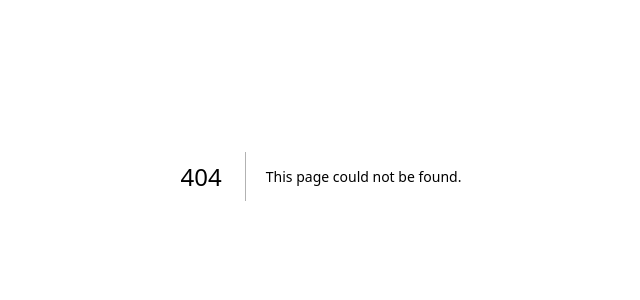
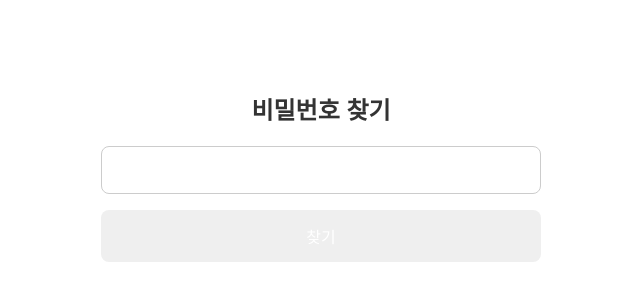
Before and after one commit to rmfnxm23/CHEESE-CHOCO_FE, a Next.js app in the folder cheesenchoco/: page /find/pw in a window 1280 px wide. Before the commit this address had no page. Shown: the part 224-524 px from the top of the page, without its empty margins (319-959 px from the left). Built offline with nearby package versions, Linux system fonts and the light colour scheme.

Commit message:
Feat: 아이디 / 비밀번호 찾기 폴더 설정 및 API 연동

```diff
--- /dev/null
+++ b/cheesenchoco/src/features/UserManagement/FindPage/FindId/styled.ts
@@ -0,0 +1,77 @@
+import styled from "styled-components";
+
+export const FindIdStyled = styled.div`
+  &.findid-wrap {
+    width: 100%;
+    height: 100vh;
+    display: flex;
+    align-items: center;
+    justify-content: center;
+
+    .findid-container {
+      display: flex;
+      flex-direction: column;
+      align-items: center;
+      padding: 40px 30px;
+      border-radius: 12px;
+      width: 100%;
+      max-width: 500px;
+
+      h2 {
+        font-size: 24px;
+        font-weight: bold;
+        color: #333;
+        margin-bottom: 20px;
+      }
+
+      form {
+        width: 100%;
+        display: flex;
+        flex-direction: column;
+
+        input {
+          padding: 14px 16px;
+          font-size: 16px;
+          border: 1px solid #ccc;
+          border-radius: 8px;
+          margin-bottom: 16px;
+          transition: border-color 0.3s;
+
+          &:focus {
+            outline: none;
+            border-color: #007bff;
+          }
+        }
+
+        button {
+          padding: 14px 16px;
+          font-size: 16px;
+
+          color: #fff;
+          border: none;
+          border-radius: 8px;
+          cursor: pointer;
+          transition: background-color 0.3s;
+
+          &:hover {
+            background-color: #0056b3;
+          }
+        }
+
+        div {
+          margin-top: 10px;
+          font-size: 15px;
+        }
+
+        strong {
+          color: #007bff;
+        }
+      }
+
+      .error-message {
+        color: red;
+        margin-top: 10px;
+      }
+    }
+  }
+`;
--- /dev/null
+++ b/cheesenchoco/src/features/UserManagement/FindPage/FindPw/index.tsx
@@ -0,0 +1,80 @@
+import { useFormik } from "formik";
+import { useEffect, useState } from "react";
+import { useRouter } from "next/router";
+import axios from "axios";
+import { FindPwStyled } from "./styled";
+import clsx from "clsx";
+
+const FindPwPage = () => {
+  const router = useRouter();
+
+  //   const [userEmail, setUserEmail] = useState(""); // 조회한 이메일
+  const [notFound, setNotFound] = useState(""); // 등록된 이메일이 없을 때 메세지 관리
+
+  // 비밀번호 찾기 버튼 (이메일 조회)
+  const formik = useFormik({
+    initialValues: {
+      email: "",
+    },
+    onSubmit: async (values) => {
+      const email = values.email;
+
+      if (!email.trim()) {
+        setNotFound("이메일을 입력해주세요.");
+        // setUserEmail("");
+        return;
+      }
+
+      try {
+        const res = await axios.post("http://localhost:5000/user/find/pw", {
+          email,
+        });
+
+        if (res.data.success === true) {
+          console.log(res.data.userId);
+          //   setUserEmail(res.data.userId.email);
+          //   console.log(userEmail);
+          setNotFound("ok");
+        } else {
+          setNotFound(res.data.message);
+        }
+      } catch (err) {
+        console.error(err);
+      }
+    },
+  });
+
+  return (
+    <FindPwStyled className={clsx("findpw-wrap")}>
+      <div className="findpw-container">
+        <h2>비밀번호 찾기</h2>
+        <form onSubmit={formik.handleSubmit}>
+          <input
+            type="email"
+            name="email"
+            value={formik.values.email}
+            // onChange={formik.handleChange}
+            onChange={(e) => {
+              formik.handleChange(e);
+              setNotFound("");
+            }}
+          />
+          <button type="submit" style={{ cursor: "pointer" }}>
+            찾기
+          </button>
+          {/* {userEmail && (
+            <div>
+              <strong>{userEmail}</strong> 로 등록된 계정이 있습니다.
+            </div>
+          )}
+          {!userEmail && notFound && (
+            <div className="error-message">{notFound}</div>
+          )} */}
+          {notFound && <div className="error-message">{notFound}</div>}
+        </form>
+      </div>
+    </FindPwStyled>
+  );
+};
+
+export default FindPwPage;
--- /dev/null
+++ b/cheesenchoco/src/features/UserManagement/FindPage/FindPw/styled.ts
@@ -0,0 +1,77 @@
+import styled from "styled-components";
+
+export const FindPwStyled = styled.div`
+  &.findpw-wrap {
+    width: 100%;
+    height: 100vh;
+    display: flex;
+    align-items: center;
+    justify-content: center;
+
+    .findpw-container {
+      display: flex;
+      flex-direction: column;
+      align-items: center;
+      padding: 40px 30px;
+      border-radius: 12px;
+      width: 100%;
+      max-width: 500px;
+
+      h2 {
+        font-size: 24px;
+        font-weight: bold;
+        color: #333;
+        margin-bottom: 20px;
+      }
+
+      form {
+        width: 100%;
+        display: flex;
+        flex-direction: column;
+
+        input {
+          padding: 14px 16px;
+          font-size: 16px;
+          border: 1px solid #ccc;
+          border-radius: 8px;
+          margin-bottom: 16px;
+          transition: border-color 0.3s;
+
+          &:focus {
+            outline: none;
+            border-color: #007bff;
+          }
+        }
+
+        button {
+          padding: 14px 16px;
+          font-size: 16px;
+
+          color: #fff;
+          border: none;
+          border-radius: 8px;
+          cursor: pointer;
+          transition: background-color 0.3s;
+
+          &:hover {
+            background-color: #0056b3;
+          }
+        }
+
+        div {
+          margin-top: 10px;
+          font-size: 15px;
+        }
+
+        strong {
+          color: #007bff;
+        }
+      }
+
+      .error-message {
+        color: red;
+        margin-top: 10px;
+      }
+    }
+  }
+`;
--- /dev/null
+++ b/cheesenchoco/src/pages/find/pw/index.tsx
@@ -0,0 +1,7 @@
+import FindPwPage from "@/features/UserManagement/FindPage/FindPw";
+
+const FindPw = () => {
+  return <FindPwPage />;
+};
+
+export default FindPw;
```
Also changed, not shown: cheesenchoco/src/features/UserManagement/FindPage/FindId/index.tsx (added, +77 -0 lines), cheesenchoco/src/pages/find/id/index.tsx (added, +7 -0 lines).
